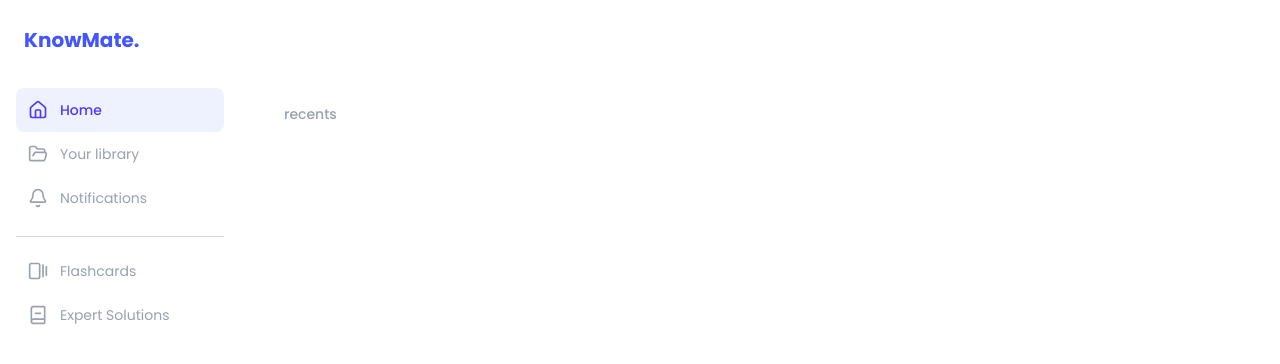
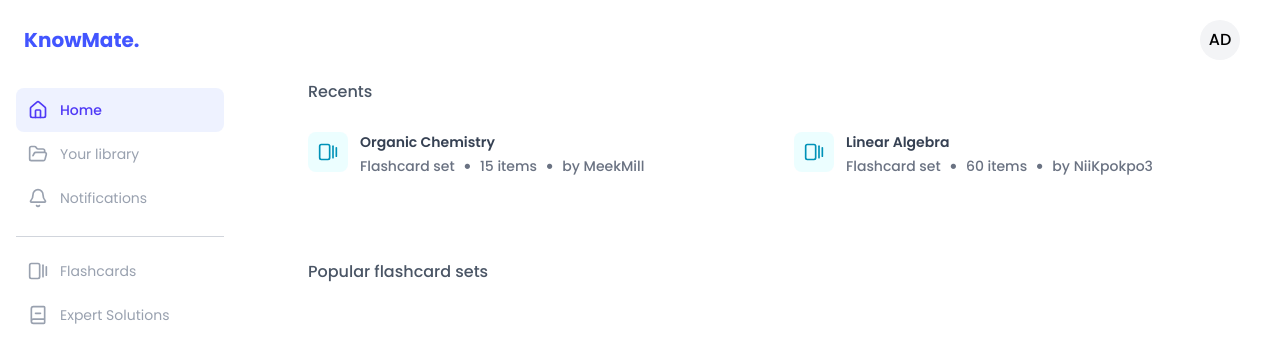
Before and after one commit to gideonadjei94/KnowMateFrontend, a React (Vite) app: page /dashboard in a window 1280 px wide. Shown: the top 364 px of the page. Built offline with nearby package versions, Linux system fonts and the light colour scheme; the HTML template or start-up script is replaced by a standard one.

Commit message:
User Dashboard

```diff
--- /dev/null
+++ b/src/components/FlashcardCard.jsx
@@ -0,0 +1,5 @@
+import React from "react";
+
+export default function FlashcardCard() {
+  return <div>FlashcardCard</div>;
+}
--- /dev/null
+++ b/src/components/HomeRecentsCard.jsx
@@ -0,0 +1,38 @@
+import clsx from "clsx";
+import { GalleryVerticalEnd } from "lucide-react";
+
+export default function HomeRecentsCard({ recent }) {
+  const recentTypeIcon = {
+    "Flashcard set": (
+      <GalleryVerticalEnd className="size-5 rotate-90 text-cyan-600" />
+    ),
+  };
+
+  const recentTypeIconBgColors = {
+    "Flashcard set": "bg-cyan-50",
+  };
+
+  return (
+    <div className="p-4 rounded-lg hover:bg-gray-50 flex items-start gap-x-3">
+      <div
+        className={clsx(
+          "size-10 rounded-lg flex items-center justify-center",
+          recentTypeIconBgColors[recent.type]
+        )}
+      >
+        {recentTypeIcon[recent.type]}
+      </div>
+
+      <div className="flex flex-col text-sm">
+        <p className="font-semibold text-gray-700">{recent.title}</p>
+        <div className="flex items-center font-medium text-gray-500 space-x-2">
+          <p>{recent.type}</p>
+          <span className="text-xl">•</span>
+          <p>{recent.noOfItems}</p>
+          <span className="text-xl">•</span>
+          <p>by {recent.by}</p>
+        </div>
+      </div>
+    </div>
+  );
+}
--- a/src/pages/Dashboard/HomeOutlet.jsx
+++ b/src/pages/Dashboard/HomeOutlet.jsx
@@ -1,3 +1,34 @@
+import HomeRecentsCard from "../../components/HomeRecentsCard";
+
 export default function HomeOutlet() {
-  return <div className="text-sm text-gray-400 font-medium">recents</div>;
+  const recentsData = [
+    {
+      title: "Organic Chemistry",
+      type: "Flashcard set",
+      noOfItems: "15 items",
+      by: "MeekMill",
+    },
+    {
+      title: "Linear Algebra",
+      type: "Flashcard set",
+      noOfItems: "60 items",
+      by: "NiiKpokpo3",
+    },
+  ];
+  return (
+    <div className="">
+      <p className="text-gray-600 font-medium ml-4">Recents</p>
+
+      <div className="grid grid-cols-1 md:grid-cols-2 gap-4 mt-3">
+        {recentsData.map((recent, index) => (
+          <HomeRecentsCard key={index} recent={recent} />
+        ))}
+      </div>
+
+      <div className="mt-16">
+        <p className="text-gray-600 font-medium ml-4">Popular flashcard sets</p>
+        <div></div>
+      </div>
+    </div>
+  );
 }
--- a/src/pages/Dashboard/_layout.jsx
+++ b/src/pages/Dashboard/_layout.jsx
@@ -22,12 +22,14 @@ export default function Dashboard() {
 
         <div className="flex flex-col">
           {/* HEADER */}
-          <div className="h-20  flex items-center justify-between  px-10 sticky top-0 z-10 backdrop-blur-lg">
-            <div className="flex items-center"></div>
+          <div className="h-20 flex px-10 sticky top-0 z-10 backdrop-blur-lg items-center">
+            <div className="size-10 rounded-full flex items-center justify-center bg-gray-100 ml-auto">
+              <p className="font-medium">AD</p>
+            </div>
           </div>
 
           {/* MAIN OUTLET */}
-          <main className="flex flex-1 flex-col gap-4 px-8 py-5 lg:gap-6 lg:p-6 overflow-auto">
+          <main className="flex flex-1 flex-col gap-4 px-8  overflow-auto">
             <Outlet />
           </main>
         </div>
```
